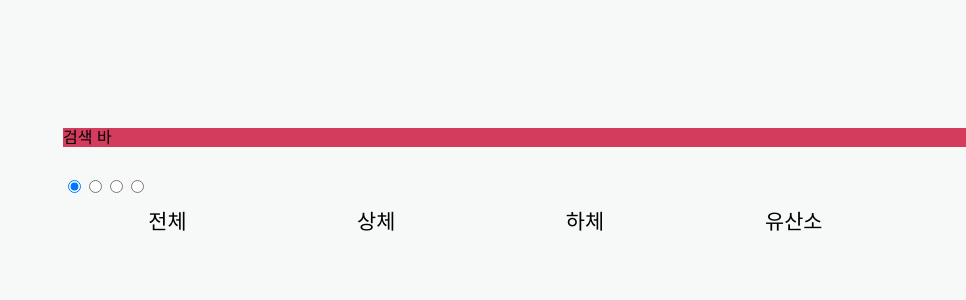
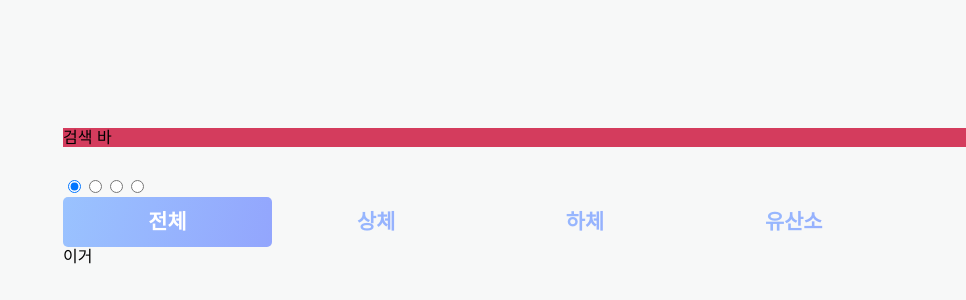
Before and after one commit to Jeong-WonSeok/Salus, a React (Create React App) app in the folder FrontEnd/: page /equipment-list in a window 1280 px wide. Shown: the part 72-372 px from the top of the page, without its empty margins (314-1280 px from the left). Built offline with nearby package versions, Linux system fonts and the light colour scheme.

Commit message:
WW-feature: Slider Done

```diff
--- a/FrontEnd/public/index.css
+++ b/FrontEnd/public/index.css
@@ -1756,29 +1756,3 @@ body {
 .d-grid {
   display: grid !important;
 }
-
-
-div .slider {
-  position: absolute;
-  height: 100%;
-  width: 25%;
-  z-index: 0;
-  left: 0;
-  bottom: 0;
-  background: linear-gradient(284.21deg, #92a3fd -7.95%, #9dceff 138.55%);
-  border-radius: 5px;
-  transition: all 0.3s ease;
-}
-
-
-#whole:checked div .slider {
-  left: 25%;
-}
-
-#upper:checked ~ div .slider {
-  left: 50%;
-}
-
-#lower:checked ~ div .slider {
-  left: 75%;
-}
--- a/FrontEnd/src/components/Common/MenuTabBar.js
+++ b/FrontEnd/src/components/Common/MenuTabBar.js
@@ -1,8 +1,6 @@
 import React, { useState } from "react";
 import { Div, CustomDiv } from "./../../styles/web.style";
 import styled from "styled-components";
-import style from "./MenuTabBar.module.css"
-
 const Label = styled.label`
   display: block;
   height: 100%;
@@ -15,8 +13,64 @@ const Label = styled.label`
   z-index: 1;
   position: relative;
   border-radius: 5px;
+  background: linear-gradient(284.21deg, #92a3fd -7.95%, #9dceff 138.55%);
+  -webkit-background-clip: text;
+  -webkit-text-fill-color: transparent;
+  background-clip: text;
+  font-weight: 800;
 `;
 
+const StyledDiv = styled(Div)`
+  position: absolute;
+  height: 100%;
+  width: 25%;
+  z-index: 0;
+  left: 0;
+  bottom: 0;
+  background: linear-gradient(284.21deg, #92a3fd -7.95%, #9dceff 138.55%);
+  border-radius: 5px;
+  transition: all 0.35s ease;
+`;
+
+const NewDiv = styled(Div)`
+  #upper:checked ~ div .slider {
+    left: 25%;
+  }
+  #lower:checked ~ div .slider {
+    left: 50%;
+  }
+  #cardio:checked ~ div .slider {
+    left: 75%;
+  }
+  #whole:checked ~ div label.Whole,
+  #upper:checked ~ div label.Upper,
+  #lower:checked ~ div label.Lower,
+  #cardio:checked ~ div label.Cardio {
+    background: #fff;
+    -webkit-background-clip: text;
+    -webkit-text-fill-color: transparent;
+    background-clip: text;
+  }
+  .content {
+    display: none;
+  }
+
+  #whole:checked ~ section .content1 {
+    display: block;
+  }
+
+  #upper:checked ~ section .content2 {
+    display: block;
+  }
+
+  #lower:checked ~ section .content3 {
+    display: block;
+  }
+
+  #cardio:checked ~ section .content4 {
+    display: block;
+  }
+`;
 
 const MenuTabBar = () => {
   const [check, setCheck] = useState("option1");
@@ -30,11 +84,11 @@ const MenuTabBar = () => {
   };
 
   return (
-    <Div>
+    <NewDiv>
       <input
         type="radio"
         name="slider"
-        id='whole'
+        id="whole"
         value="option1"
         checked={checkHandler("option1")}
         onChange={onSelectHandler}
@@ -42,7 +96,7 @@ const MenuTabBar = () => {
       <input
         type="radio"
         name="slider"
-        id='upper'
+        id="upper"
         value="option2"
         checked={checkHandler("option2")}
         onChange={onSelectHandler}
@@ -50,7 +104,7 @@ const MenuTabBar = () => {
       <input
         type="radio"
         name="slider"
-        id='lower'
+        id="lower"
         value="option3"
         checked={checkHandler("option3")}
         onChange={onSelectHandler}
@@ -58,7 +112,7 @@ const MenuTabBar = () => {
       <input
         type="radio"
         name="slider"
-        id='cardio'
+        id="cardio"
         value="option4"
         checked={checkHandler("option4")}
         onChange={onSelectHandler}
@@ -71,21 +125,35 @@ const MenuTabBar = () => {
         alignItems="center"
         positionDiv="relative"
       >
-        <Label htmlFor="whole" className={`${style.Whole}`}>
+        <Label htmlFor="whole" className="Whole">
           전체
         </Label>
-        <Label htmlFor="upper" className={`${style.Upper}`}>
+        <Label htmlFor="upper" className="Upper">
           상체
         </Label>
-        <Label htmlFor="lower" className={`${style.Lower}`}>
+        <Label htmlFor="lower" className="Lower">
           하체
         </Label>
-        <Label htmlFor="cardio" className={`${style.Cardio}`}>
+        <Label htmlFor="cardio" className="Cardio">
           유산소
         </Label>
-        <Div className={`${style.slider}`}></Div>
+        <StyledDiv className="slider"></StyledDiv>
       </CustomDiv>
-    </Div>
+      <section>
+        <Div className="content content1">
+          <div>이거</div>
+        </Div>
+        <Div className="content content2">
+          <div>저거</div>
+        </Div>
+        <Div className="content content3">
+          <div>Lorem ipsum dolor sit amet consectetur adipisicing elit. Neque error, ipsum excepturi quod quae distinctio ratione accusantium fugiat commodi. Aliquam, doloremque sunt optio consequatur nostrum veritatis laborum voluptates aliquid suscipit?</div>
+        </Div>
+        <Div className="content content4">
+          <div>Lorem ipsum dolor sit amet consectetur adipisicing elit. Neque error, ipsum excepturi quod quae distinctio ratione accusantium fugiat commodi. Aliquam, doloremque sunt optio consequatur nostrum veritatis laborum voluptates aliquid suscipit?</div>
+        </Div>
+      </section>
+    </NewDiv>
   );
 };
 
```
Also changed, not shown: FrontEnd/src/components/Common/MenuTabBar.module.css (deleted).
